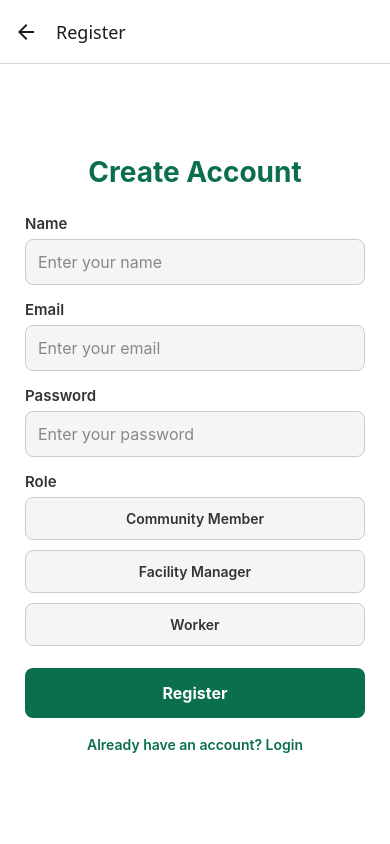
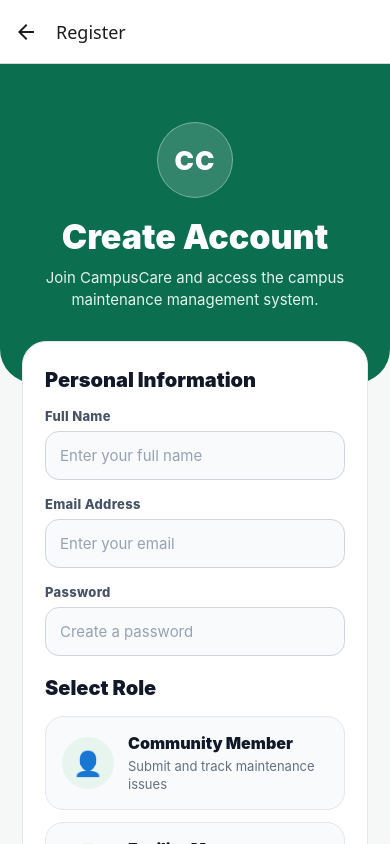
Before and after one commit to salmawalidd/SoftwareProj, a React Native app in the folder frontend/: screen /Register in a window 390 px wide. Built offline with nearby package versions, Linux system fonts and the light colour scheme.

Commit message:
Refactor RegisterScreen layout and user interaction
Refactor RegisterScreen to improve layout and user experience. Added KeyboardAvoidingView and ScrollView for better handling of keyboard interactions and scrolling.

```diff
--- a/frontend/screens/RegisterScreen.js
+++ b/frontend/screens/RegisterScreen.js
@@ -6,209 +6,402 @@
   TouchableOpacity,
   StyleSheet,
   Alert,
+  KeyboardAvoidingView,
+  Platform,
+  ScrollView,
 } from "react-native";
-import AsyncStorage from "@react-native-async-storage/async-storage";
+
 import { registerUser } from "../services/authService";
 
 export default function RegisterScreen({ navigation }) {
   const [name, setName] = useState("");
   const [email, setEmail] = useState("");
   const [password, setPassword] = useState("");
-
-  // default empty role
   const [role, setRole] = useState("");
 
   const handleRegister = async () => {
     if (!name || !email || !password || !role) {
-      Alert.alert("Error", "Please fill all fields and choose a role");
+      Alert.alert(
+        "Error",
+        "Please fill all fields and choose a role"
+      );
       return;
     }
 
     try {
       await registerUser(name, email, password, role);
 
-      Alert.alert("Success", "Account created successfully");
+      Alert.alert(
+        "Success",
+        "Account created successfully"
+      );
+
       navigation.navigate("Login");
     } catch (error) {
       Alert.alert(
         "Register Failed",
-        error.response?.data?.message || "Something went wrong"
+        error.response?.data?.message ||
+          "Something went wrong"
       );
     }
   };
 
+  const roles = [
+    {
+      id: "community",
+      title: "Community Member",
+      icon: "👤",
+      desc: "Submit and track maintenance issues",
+    },
+    {
+      id: "manager",
+      title: "Facility Manager",
+      icon: "🧑‍💼",
+      desc: "Manage and assign maintenance tasks",
+    },
+    {
+      id: "worker",
+      title: "Worker",
+      icon: "🛠️",
+      desc: "Handle assigned maintenance requests",
+    },
+  ];
+
   return (
-    <View style={styles.container}>
-      <Text style={styles.title}>Create Account</Text>
+    <KeyboardAvoidingView
+      style={styles.keyboardContainer}
+      behavior={Platform.OS === "ios" ? "padding" : undefined}
+    >
+      <ScrollView
+        contentContainerStyle={styles.container}
+        showsVerticalScrollIndicator={false}
+      >
+        <View style={styles.header}>
+          <View style={styles.logoCircle}>
+            <Text style={styles.logoText}>CC</Text>
+          </View>
 
-      <Text style={styles.label}>Name</Text>
+          <Text style={styles.title}>
+            Create Account
+          </Text>
+
+          <Text style={styles.subtitle}>
+            Join CampusCare and access the campus maintenance management system.
+          </Text>
+        </View>
+
+        <View style={styles.card}>
+          <Text style={styles.sectionTitle}>
+            Personal Information
+          </Text>
+
+          <Text style={styles.label}>Full Name</Text>
+
           <TextInput
             style={styles.input}
-        placeholder="Enter your name"
-        placeholderTextColor="#888"
+            placeholder="Enter your full name"
+            placeholderTextColor="#98A2B3"
             value={name}
             onChangeText={setName}
           />
 
-      <Text style={styles.label}>Email</Text>
+          <Text style={styles.label}>Email Address</Text>
+
           <TextInput
             style={styles.input}
             placeholder="Enter your email"
-        placeholderTextColor="#888"
+            placeholderTextColor="#98A2B3"
             value={email}
             onChangeText={setEmail}
             autoCapitalize="none"
+            keyboardType="email-address"
           />
 
           <Text style={styles.label}>Password</Text>
+
           <TextInput
             style={styles.input}
-        placeholder="Enter your password"
-        placeholderTextColor="#888"
+            placeholder="Create a password"
+            placeholderTextColor="#98A2B3"
             value={password}
             onChangeText={setPassword}
             secureTextEntry
           />
 
-      <Text style={styles.label}>Role</Text>
+          <Text style={styles.sectionTitle}>
+            Select Role
+          </Text>
+
+          {roles.map((item) => (
+            <TouchableOpacity
+              key={item.id}
+              activeOpacity={0.85}
+              style={[
+                styles.roleCard,
+                role === item.id &&
+                  styles.selectedRoleCard,
+              ]}
+              onPress={() => setRole(item.id)}
+            >
+              <View
+                style={[
+                  styles.roleIconContainer,
+                  role === item.id &&
+                    styles.selectedRoleIconContainer,
+                ]}
+              >
+                <Text style={styles.roleIcon}>
+                  {item.icon}
+                </Text>
+              </View>
+
+              <View style={styles.roleInfo}>
+                <Text
+                  style={[
+                    styles.roleTitle,
+                    role === item.id &&
+                      styles.selectedRoleTitle,
+                  ]}
+                >
+                  {item.title}
+                </Text>
+
+                <Text
+                  style={[
+                    styles.roleDescription,
+                    role === item.id &&
+                      styles.selectedRoleDescription,
+                  ]}
+                >
+                  {item.desc}
+                </Text>
+              </View>
+
+              {role === item.id && (
+                <Text style={styles.checkMark}>✓</Text>
+              )}
+            </TouchableOpacity>
+          ))}
 
           <TouchableOpacity
-        style={[
-          styles.roleButton,
-          role === "community" && styles.selectedRoleButton,
-        ]}
-        onPress={() => setRole("community")}
+            style={styles.button}
+            activeOpacity={0.85}
+            onPress={handleRegister}
           >
-        <Text
-          style={[
-            styles.roleButtonText,
-            role === "community" && styles.selectedRoleText,
-          ]}
-        >
-          Community Member
+            <Text style={styles.buttonText}>
+              Create Account
             </Text>
           </TouchableOpacity>
 
+          <View style={styles.divider} />
+
           <TouchableOpacity
-        style={[
-          styles.roleButton,
-          role === "manager" && styles.selectedRoleButton,
-        ]}
-        onPress={() => setRole("manager")}
+            activeOpacity={0.8}
+            onPress={() => navigation.navigate("Login")}
           >
-        <Text
-          style={[
-            styles.roleButtonText,
-            role === "manager" && styles.selectedRoleText,
-          ]}
-        >
-          Facility Manager
+            <Text style={styles.link}>
+              Already have an account?{" "}
+              <Text style={styles.linkBold}>
+                Login
+              </Text>
             </Text>
           </TouchableOpacity>
-
-      <TouchableOpacity
-        style={[
-          styles.roleButton,
-          role === "worker" && styles.selectedRoleButton,
-        ]}
-        onPress={() => setRole("worker")}
-      >
-        <Text
-          style={[
-            styles.roleButtonText,
-            role === "worker" && styles.selectedRoleText,
-          ]}
-        >
-          Worker
-        </Text>
-      </TouchableOpacity>
-
-      <TouchableOpacity style={styles.button} onPress={handleRegister}>
-        <Text style={styles.buttonText}>Register</Text>
-      </TouchableOpacity>
-
-      <TouchableOpacity onPress={() => navigation.navigate("Login")}>
-        <Text style={styles.link}>Already have an account? Login</Text>
-      </TouchableOpacity>
         </View>
+      </ScrollView>
+    </KeyboardAvoidingView>
   );
 }
 
 const styles = StyleSheet.create({
+  keyboardContainer: {
+    flex: 1,
+    backgroundColor: "#F6F8F7",
+  },
+
   container: {
-    flex: 1,
-    padding: 25,
+    flexGrow: 1,
+    backgroundColor: "#F6F8F7",
+    paddingBottom: 28,
+  },
+
+  header: {
+    backgroundColor: "#0B6E4F",
+    paddingTop: 58,
+    paddingHorizontal: 24,
+    paddingBottom: 72,
+    borderBottomLeftRadius: 34,
+    borderBottomRightRadius: 34,
+    alignItems: "center",
+  },
+
+  logoCircle: {
+    width: 76,
+    height: 76,
+    borderRadius: 38,
+    backgroundColor: "rgba(255,255,255,0.16)",
+    borderWidth: 1,
+    borderColor: "rgba(255,255,255,0.35)",
     justifyContent: "center",
-    backgroundColor: "#fff",
+    alignItems: "center",
+    marginBottom: 18,
+  },
+
+  logoText: {
+    color: "#fff",
+    fontSize: 26,
+    fontWeight: "900",
+    letterSpacing: 1,
   },
 
   title: {
-    fontSize: 28,
-    fontWeight: "bold",
-    marginBottom: 25,
+    fontSize: 34,
+    fontWeight: "900",
     textAlign: "center",
-    color: "#0B6E4F",
+    color: "#fff",
+    marginBottom: 10,
+  },
+
+  subtitle: {
+    color: "#E3F3EC",
+    fontSize: 15,
+    textAlign: "center",
+    lineHeight: 22,
+    maxWidth: 320,
+  },
+
+  card: {
+    backgroundColor: "#fff",
+    marginHorizontal: 22,
+    marginTop: -42,
+    padding: 22,
+    borderRadius: 24,
+    borderWidth: 1,
+    borderColor: "#E5E7EB",
+    elevation: 4,
+  },
+
+  sectionTitle: {
+    fontSize: 20,
+    fontWeight: "900",
+    color: "#111827",
+    marginBottom: 16,
+    marginTop: 4,
   },
 
   label: {
-    fontSize: 15,
-    fontWeight: "600",
-    marginBottom: 6,
-    color: "#333",
+    fontSize: 13,
+    fontWeight: "800",
+    marginBottom: 7,
+    color: "#475467",
+    letterSpacing: 0.3,
   },
 
   input: {
     borderWidth: 1,
-    borderColor: "#ccc",
-    padding: 12,
-    borderRadius: 8,
-    marginBottom: 15,
-    fontSize: 16,
-    backgroundColor: "#F5F5F5",
+    borderColor: "#D0D5DD",
+    padding: 14,
+    borderRadius: 14,
+    marginBottom: 16,
+    fontSize: 15,
+    backgroundColor: "#F9FAFB",
+    color: "#111827",
   },
 
-  roleButton: {
+  roleCard: {
+    flexDirection: "row",
+    alignItems: "center",
+    padding: 16,
+    borderRadius: 18,
     borderWidth: 1,
-    borderColor: "#ccc",
-    padding: 12,
-    borderRadius: 8,
-    marginBottom: 10,
-    backgroundColor: "#F5F5F5",
+    borderColor: "#E5E7EB",
+    backgroundColor: "#F9FAFB",
+    marginBottom: 12,
   },
 
-  selectedRoleButton: {
+  selectedRoleCard: {
     backgroundColor: "#0B6E4F",
     borderColor: "#0B6E4F",
   },
 
-  roleButtonText: {
-    textAlign: "center",
-    color: "#333",
-    fontWeight: "600",
+  roleIconContainer: {
+    width: 52,
+    height: 52,
+    borderRadius: 26,
+    backgroundColor: "#E8F5EF",
+    justifyContent: "center",
+    alignItems: "center",
+    marginRight: 14,
   },
 
-  selectedRoleText: {
-    color: "white",
+  selectedRoleIconContainer: {
+    backgroundColor: "rgba(255,255,255,0.2)",
+  },
+
+  roleIcon: {
+    fontSize: 24,
+  },
+
+  roleInfo: {
+    flex: 1,
+  },
+
+  roleTitle: {
+    fontSize: 16,
+    fontWeight: "900",
+    color: "#111827",
+    marginBottom: 4,
+  },
+
+  selectedRoleTitle: {
+    color: "#fff",
+  },
+
+  roleDescription: {
+    fontSize: 13,
+    color: "#667085",
+    lineHeight: 18,
+  },
+
+  selectedRoleDescription: {
+    color: "#EAF4EF",
+  },
+
+  checkMark: {
+    color: "#fff",
+    fontSize: 20,
+    fontWeight: "900",
+    marginLeft: 8,
   },
 
   button: {
     backgroundColor: "#0B6E4F",
-    padding: 15,
-    borderRadius: 8,
+    paddingVertical: 16,
+    borderRadius: 18,
     marginTop: 12,
+    elevation: 3,
   },
 
   buttonText: {
-    color: "white",
+    color: "#fff",
     textAlign: "center",
-    fontWeight: "bold",
+    fontWeight: "900",
     fontSize: 16,
   },
 
+  divider: {
+    height: 1,
+    backgroundColor: "#E5E7EB",
+    marginVertical: 20,
+  },
+
   link: {
-    marginTop: 18,
     textAlign: "center",
+    color: "#667085",
+    fontWeight: "700",
+  },
+
+  linkBold: {
     color: "#0B6E4F",
-    fontWeight: "600",
+    fontWeight: "900",
   },
 });
```
Lines whose indentation alone changed are shown as unchanged.
